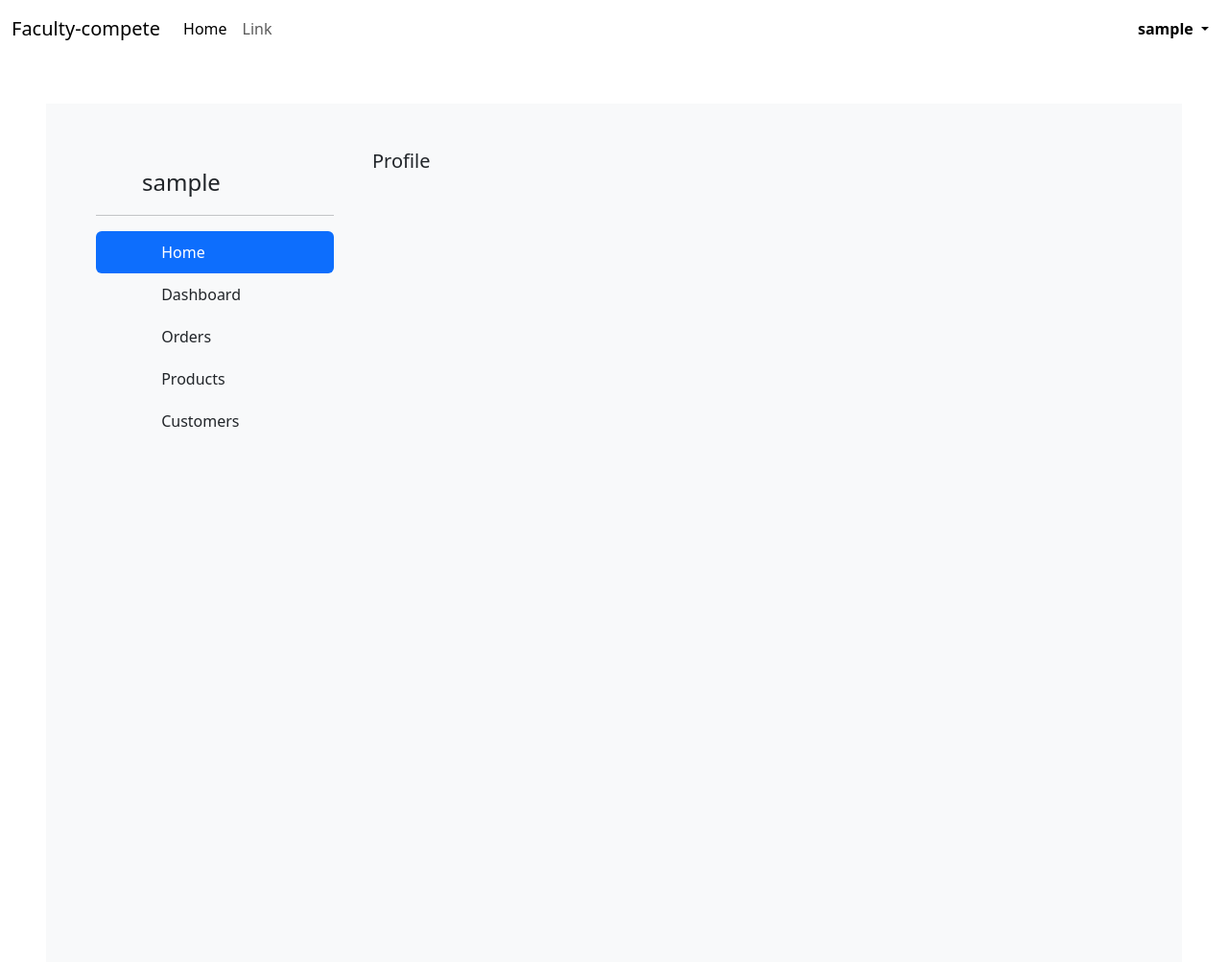
After one commit to vtyurin89/Faculty_compete_website, a Django app: page /profile/main_data/ in a window 1280 px wide. The commit adds this page. Shown: the top 1003 px of the page at 96% size. Run offline with Django 4.2, Linux system fonts and the light colour scheme; the visitor is signed in with stand-in values (Sample User, id 1); some libraries are stand-ins or nearby versions.

Commit message:
Version 0.15

```diff
--- a/faculty/static/faculty/css/styles.css
+++ b/faculty/static/faculty/css/styles.css
@@ -22,6 +22,10 @@ main {
     min-height: 50vh;
 }
 
+.mainthing-profile {
+    min-height: 90vh;
+}
+
 .card {
     height: 150px;
 }
@@ -41,3 +45,8 @@ main {
     padding-left: 40px;
     padding-right: 40px;
 }
+
+canvas {
+        margin-right: auto;
+        margin-left: auto;
+    }
--- a/faculty/templates/faculty/base.html
+++ b/faculty/templates/faculty/base.html
@@ -16,11 +16,16 @@
     <script src="https://cdn.jsdelivr.net/npm/popper.js@1.16.0/dist/umd/popper.min.js" integrity="sha384-Q6E9RHvbIyZFJoft+2mJbHaEWldlvI9IOYy5n3zV9zzTtmI3UksdQRVvoxMfooAo" crossorigin="anonymous"></script>
     <script src="https://cdn.jsdelivr.net/npm/bootstrap@4.4.1/dist/js/bootstrap.min.js" integrity="sha384-wfSDF2E50Y2D1uUdj0O3uMBJnjuUD4Ih7YwaYd1iqfktj0Uod8GCExl3Og8ifwB6" crossorigin="anonymous"></script>
 
+    <!-- chart script -->
+    <script src="https://cdnjs.cloudflare.com/ajax/libs/Chart.js/2.5.0/Chart.min.js"></script>
+
     <link type="text/css" rel="stylesheet" href="{% static 'faculty/css/styles.css' %}">
     <meta name="viewport" content="width=device-width, initial-scale=1">
 
 </head>
 <body>
+{% block scripts %}
+{% endblock scripts %}
 <header>
 
     {% if messages %}
@@ -59,7 +64,7 @@
               <strong>{{ user.username }}</strong>
           </a>
           <ul class="dropdown-menu dropdown-menu-start dropdown-menu-lg-end">
-            <li><a class="dropdown-item" href="#">Profile</a></li>
+            <li><a class="dropdown-item" href="{% url 'profile_main_data' %}">Profile</a></li>
             <li><a class="dropdown-item" href="#">My school</a></li>
             <li><a class="dropdown-item" href="#">Recent actions</a></li>
               <li><hr class="dropdown-divider"></li>
--- /dev/null
+++ b/faculty/templates/faculty/profile_main_data.html
@@ -0,0 +1,63 @@
+{% extends 'faculty/base.html' %}
+
+{% block title %}{{ title }}{% endblock %}
+
+{% block content %}
+<div class="mainthing-profile m-5 bg-light p-5">
+    <div class="row" style="height: 100%;">
+    <div class="d-flex flex-column flex-shrink-0 p-3 bg-light" style="width: 280px; height: 100%;">
+    <a href="/" class="d-flex align-items-center mb-3 mb-md-0 me-md-auto link-dark text-decoration-none">
+      <svg class="bi me-2" width="40" height="32"><use xlink:href="#bootstrap"/></svg>
+      <span class="fs-4">{{ user.username }}</span>
+    </a>
+    <hr>
+    <ul class="nav nav-pills flex-column mb-auto">
+      <li class="nav-item">
+        <a href="#" class="nav-link active" aria-current="page">
+          <svg class="bi me-2" width="16" height="16"><use xlink:href="#home"/></svg>
+          Home
+        </a>
+      </li>
+      <li>
+        <a href="#" class="nav-link link-dark">
+          <svg class="bi me-2" width="16" height="16"><use xlink:href="#speedometer2"/></svg>
+          Dashboard
+        </a>
+      </li>
+      <li>
+        <a href="#" class="nav-link link-dark">
+          <svg class="bi me-2" width="16" height="16"><use xlink:href="#table"/></svg>
+          Orders
+        </a>
+      </li>
+      <li>
+        <a href="#" class="nav-link link-dark">
+          <svg class="bi me-2" width="16" height="16"><use xlink:href="#grid"/></svg>
+          Products
+        </a>
+      </li>
+      <li>
+        <a href="#" class="nav-link link-dark">
+          <svg class="bi me-2" width="16" height="16"><use xlink:href="#people-circle"/></svg>
+          Customers
+        </a>
+      </li>
+    </ul>
+  </div>
+
+        <section class="col">
+
+        <div class="container-fluid">
+        <h5>Profile</h5>
+        </div>
+
+
+
+
+    </section>
+
+
+</div>
+
+</div>
+{% endblock content %}
--- a/faculty/urls.py
+++ b/faculty/urls.py
@@ -9,4 +9,5 @@ urlpatterns = [
     path('create_school', create_school, name='create_school'),
     path('join_school', join_school, name='join_school'),
     path('faculties_configure', faculties_configure, name='faculties_configure'),
+    path('profile/main_data/', profile_main_data, name='profile_main_data'),
 ]
--- a/faculty/views.py
+++ b/faculty/views.py
@@ -2,7 +2,7 @@ from django.contrib.auth import authenticate, logout, login
 from django.contrib.auth.decorators import login_required
 from django.shortcuts import render, redirect
 from django.contrib import messages
-from django.db.models import F
+from django.db.models import Max, Q
 from .utils import *
 from .forms import *
 from .models import *
@@ -42,7 +42,17 @@ def index(request):
         return redirect('index')
     else:
         latest_action_list = Action.objects.filter(faculty__school=request.user.school).order_by('-id')[:10]
-        context = {'title': 'Main page', 'faculty_list': faculty_list, 'action_list': latest_action_list}
+        winning_house = House.objects.filter(Q(school=request.user.school.pk) & Q(points__gte=House.objects.aggregate(Max('points')).get('points__max')))
+        our_houses = House.objects.filter(school=request.user.school.pk).order_by('-points')
+        house_scores = [house.points for house in our_houses]
+        house_names = [house.name for house in our_houses]
+        context = {'title': 'Main page',
+                   'faculty_list': faculty_list,
+                   'action_list': latest_action_list,
+                   'winning_house': winning_house,
+                   'house_scores': house_scores,
+                   'house_names': house_names,
+                   }
         return render(request, 'faculty/index.html', context)
 
 
@@ -159,3 +169,8 @@ def faculties_configure(request):
             return render(request, 'faculty/faculties_configure.html', context)
     context = {'title': 'Configure faculties'}
     return render(request, 'faculty/faculties_configure.html', context)
+
+@login_required
+def profile_main_data(request):
+    context = {'title': 'Account information'}
+    return render(request, 'faculty/profile_main_data.html', context)
--- a/faculty_compete/settings.py
+++ b/faculty_compete/settings.py
@@ -58,7 +58,7 @@ ROOT_URLCONF = 'faculty_compete.urls'
 TEMPLATES = [
     {
         'BACKEND': 'django.template.backends.django.DjangoTemplates',
-        'DIRS': [],
+        'DIRS': [os.path.join(BASE_DIR, 'templates')],
         'APP_DIRS': True,
         'OPTIONS': {
             'context_processors': [
```
Also changed, not shown: faculty/templates/faculty/index.html (+58 -1 lines), faculty/migrations/0001_initial.py (added), faculty/migrations/0002_action.py (added), faculty/migrations/0003_rename_change_action_amount_action_action_type_and_more.py (added), faculty/migrations/0004_alter_action_timestamp.py (added), faculty/migrations/0005_alter_action_action_type_alter_action_comment.py (added), faculty/migrations/0006_alter_action_amount.py (added).
